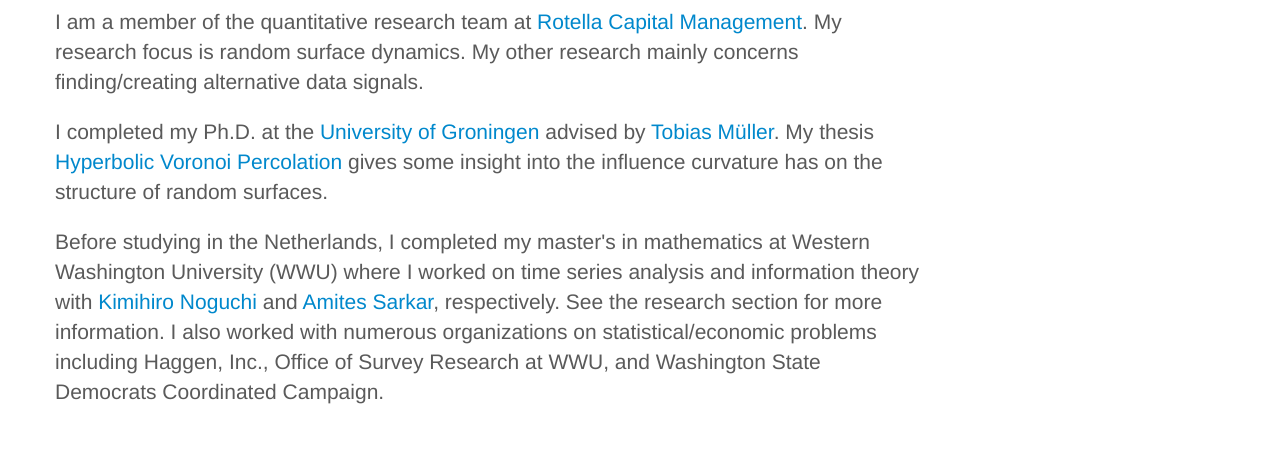
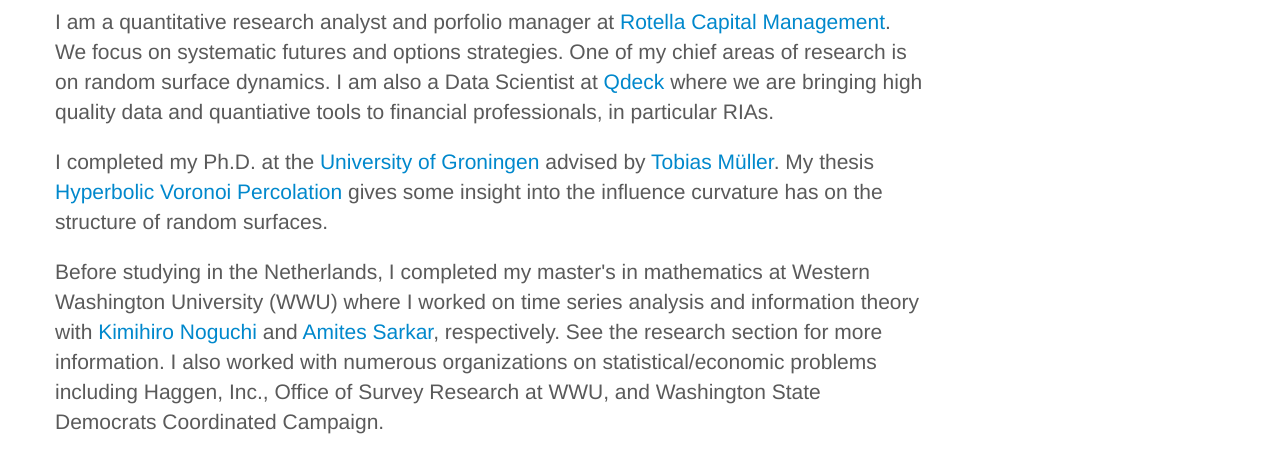
Before and after one commit to benjamin-t-hansen/benjamin-t-hansen.github.io, a plain HTML site: page index.html in a window 1280 px wide. Shown: the part 314-778 px from the top of the page. Drawn offline with nearby package versions, Linux system fonts and the light colour scheme; some packages are replaced by stand-ins of ours.

Commit message:
Update index.html

```diff
--- a/index.html
+++ b/index.html
@@ -88,7 +88,10 @@
         <section id="aboutme">
 
           <h2>About Me </h2>
-          <p class="lead">I am a member of the quantitative research team at <a href="https://www.rotellacapital.com/">Rotella Capital Management</a>.  My research focus is random surface dynamics.  My other research mainly concerns finding/creating alternative data signals.
+          <p class="lead">I am a quantitative research analyst and porfolio manager at <a href="https://www.rotellacapital.com/">Rotella Capital Management</a>.
+            We focus on systematic futures and options strategies.  One of my chief areas of research is on random surface dynamics.
+            I am also a Data Scientist at <a href="https://www.qdeck.com">Qdeck</a> where we are bringing high quality data and quantiative tools to financial
+            professionals, in particular RIAs.
 
           <p class="lead">I completed my Ph.D. at the <a href="https://www.rug.nl/?lang=en">University of Groningen</a> advised by <a href="http://www.math.rug.nl/~tobias/">Tobias M&uuml;ller</a>.  My thesis <a href="https://research.rug.nl/en/publications/hyperbolic-voronoi-percolation">Hyperbolic Voronoi Percolation</a> gives some insight into the influence curvature has on the structure of random surfaces.
 
```
